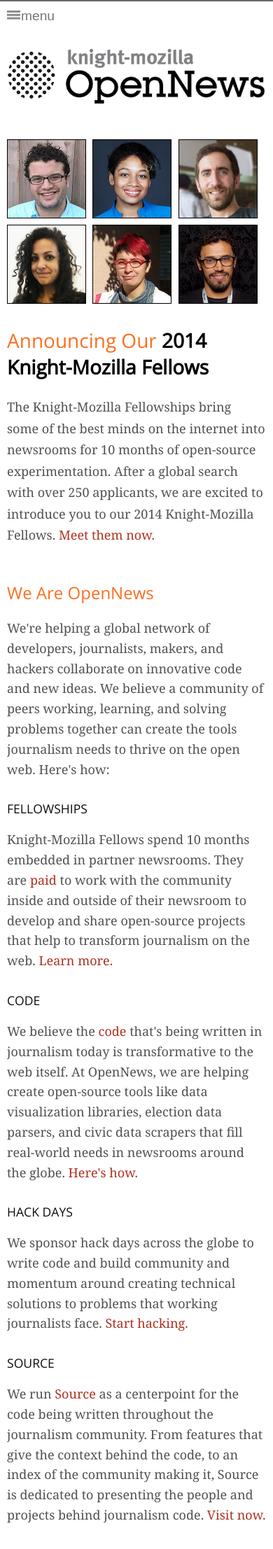
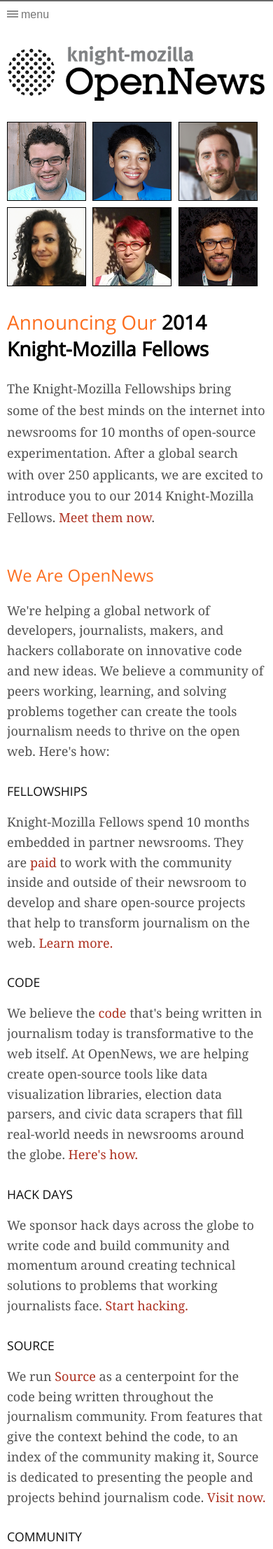
Before and after one commit to mozilla/mozilla-opennews, a Jekyll site: the page built from index.html, in a window 390 px wide. Shown: the top 2213 px of the page at 70% size. Built offline with Jekyll 4.4.1, drawn with Linux system fonts in a browser that asks for light colours; nearby versions of some CDN libraries; Markdown is read by kramdown in place of the engine named in the settings; comment, search, counter and statistics services are not loaded.

Commit message:
css tweaks

```diff
--- a/media/css/devices.css
+++ b/media/css/devices.css
@@ -827,7 +827,7 @@
 }
 
 .hamburger {
-		font-size: 1.2em;
+		font-size: 1em;
 		display: inline;
 		float: left;
 		margin-top: 10px;
@@ -896,4 +896,8 @@
 	.challengebox {
 		display: none;
 	}
+
+	h1#brand {
+		margin-bottom: 0px;
+	}
 }
```
Also changed, not shown: 1 other file.
